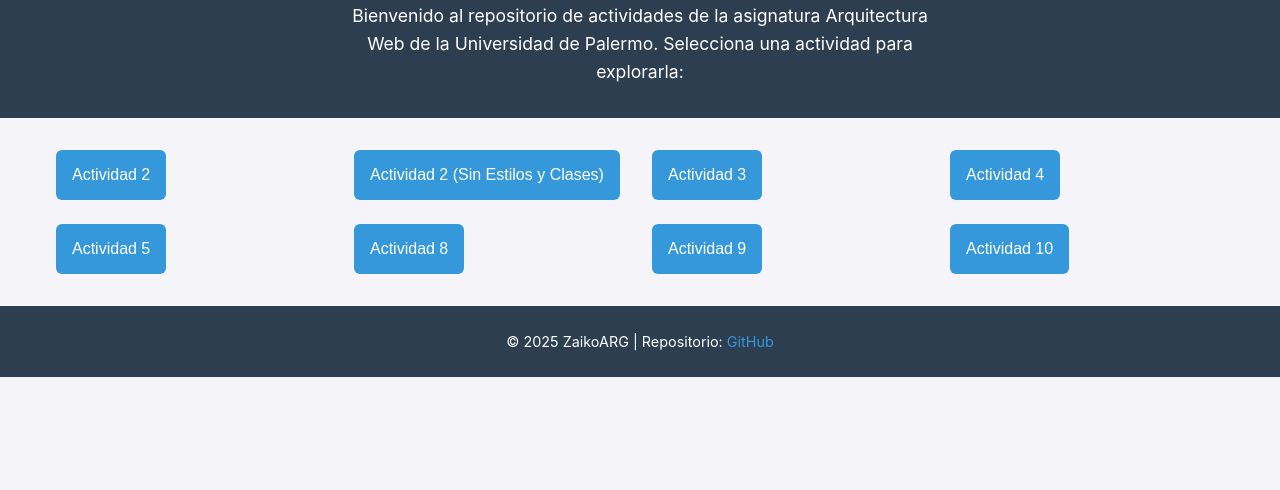
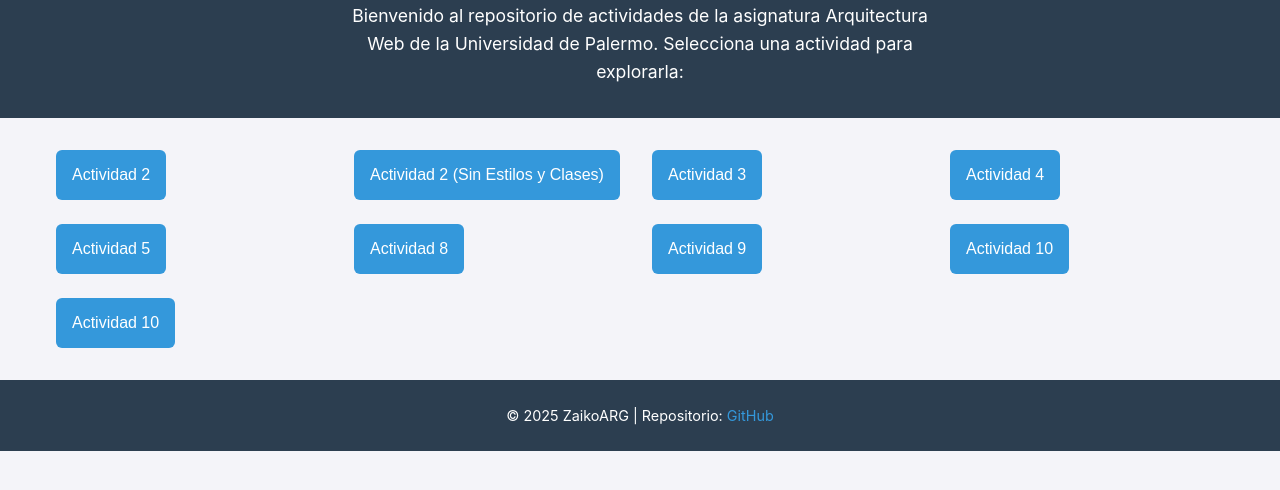
Before and after one commit to ZaikoARG/Arquitectura-Web, a plain HTML site: page index.html in a window 1280 px wide. Shown: the part 110-600 px from the top of the page. Drawn offline with Linux system fonts and the light colour scheme.

Commit message:
Update index.html

```diff
--- a/index.html
+++ b/index.html
@@ -130,6 +130,7 @@
             <a href="Actividad 8/index.html"><button>Actividad 8</button></a>
             <a href="Actividad 9/index.html"><button>Actividad 9</button></a>
             <a href="Actividad 10/index.html"><button>Actividad 10</button></a>
+            <a href="Actividad 11/index.html"><button>Actividad 10</button></a>
         </div>
     </main>
     <footer>
```
